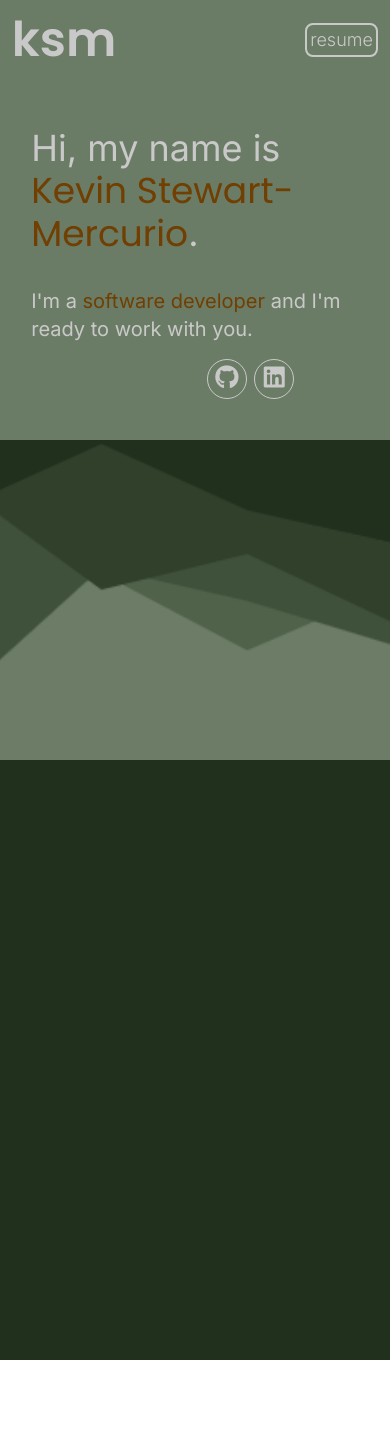
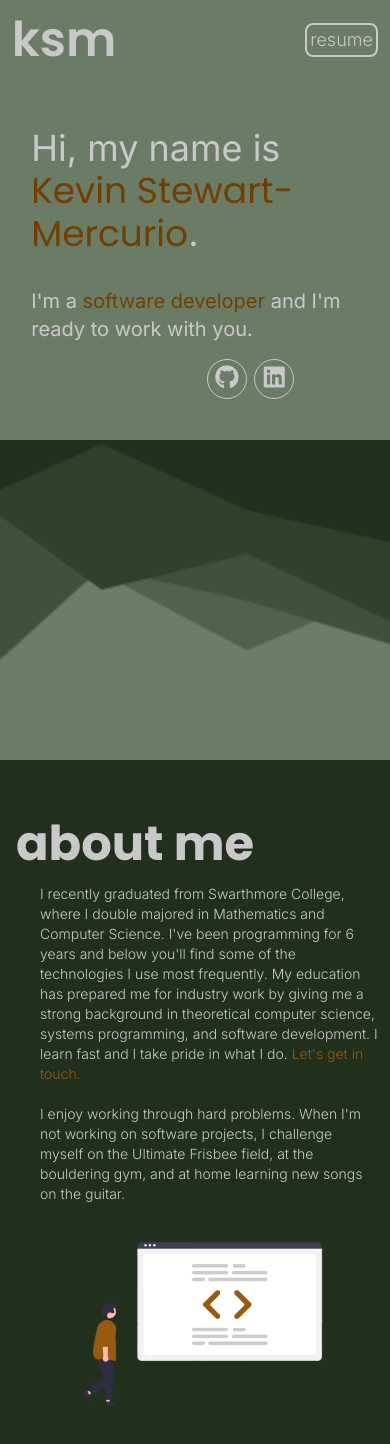
Before and after one commit to kevinstewartmercurio/portfolio, a Next.js app: page / in a window 390 px wide. Shown: the top 1444 px of the page. Before the commit the page ends 1360 px from the top, so only its background shows below. Built offline with nearby package versions, Linux system fonts and the light colour scheme.

Commit message:
added bio with responsive functionality

```diff
--- a/src/components/Bio.jsx
+++ b/src/components/Bio.jsx
@@ -1,8 +1,50 @@
+import Link from "next/link"
+import Image from "next/image"
+
+import codeReview from "../../public/undraw_code_review.png"
+
 export function Bio() {
     return (
         <>
-            <div className="bg-[#212f1d] w-full h-[600px] flex">
-
+            {/* #212f1d */}
+            <div className="bg-[#212f1d] w-full h-max py-[32px] flex flex-col">
+                <div className="text-[#cac9c9] h-max pl-4  md:pl-12 lg:pl-20 pr-3 md:pr-10 lg:pr-20 pt-7 pb-4">
+                    <h1 className="font-['Poppins'] text-5xl md:text-7xl lg:text-8xl font-bold">
+                        about me
+                    </h1>
+                    <div className="mt-4 pl-6 md:pl-10 lg:pl-16 font-['Inter'] text-sm md:text-base lg:text-xl font-light">
+                        <p>
+                            I recently graduated from Swarthmore College, where
+                            I double majored in Mathematics and Computer
+                            Science. I've been programming for 6 years and
+                            below you'll find some of the technologies I use
+                            most frequently. My education has prepared me for
+                            industry work by giving me a strong background in
+                            theoretical computer science, systems programming,
+                            and software development. I learn fast and I take
+                            pride in what I do.&nbsp;
+                            <Link
+                                href="/"
+                                className="text-[#965b0f] hover:underline"
+                            >
+                                Let's get in touch.
+                            </Link>
+                        </p>
+                        <p className="mt-5">
+                            I enjoy working through hard problems. When I'm not
+                            working on software projects, I challenge myself on
+                            the Ultimate Frisbee field, at the bouldering gym,
+                            and at home learning new songs on the guitar.
+                        </p>
+                    </div>
+                </div>
+                <div className="bg-[#212f1d] h-max flex justify-center">
+                    <Image
+                        src={codeReview}
+                        alt="undraw"
+                        className="bg-[#212f1d] w-[320px] sm:w-[480px]"
+                    />
+                </div>
             </div>
         </>
     )
--- a/src/components/Welcome.jsx
+++ b/src/components/Welcome.jsx
@@ -37,7 +37,7 @@ export function Welcome() {
                         and I'm ready to work with you.
                     </span>
                 </div>
-                <div className="mt-4 pl-[48%] sm:pl-[64%] md:pl-[56%] lg:pl-[36%]">
+                <div className="mt-4 pl-[48%] sm:pl-[64%] md:pl-[56%] lg:pl-[42%]">
                     {buttons.map((el, idx) => {
                         return (
                             <button
--- a/src/styles/globals.css
+++ b/src/styles/globals.css
@@ -1,114 +1,24 @@
-/* :root {
-  --max-width: 1100px;
-  --border-radius: 12px;
-  --font-mono: ui-monospace, Menlo, Monaco, 'Cascadia Mono', 'Segoe UI Mono',
-    'Roboto Mono', 'Oxygen Mono', 'Ubuntu Monospace', 'Source Code Pro',
-    'Fira Mono', 'Droid Sans Mono', 'Courier New', monospace;
-
-  --foreground-rgb: 0, 0, 0;
-  --background-start-rgb: 214, 219, 220;
-  --background-end-rgb: 255, 255, 255;
-
-  --primary-glow: conic-gradient(
-    from 180deg at 50% 50%,
-    #16abff33 0deg,
-    #0885ff33 55deg,
-    #54d6ff33 120deg,
-    #0071ff33 160deg,
-    transparent 360deg
-  );
-  --secondary-glow: radial-gradient(
-    rgba(255, 255, 255, 1),
-    rgba(255, 255, 255, 0)
-  );
-
-  --tile-start-rgb: 239, 245, 249;
-  --tile-end-rgb: 228, 232, 233;
-  --tile-border: conic-gradient(
-    #00000080,
-    #00000040,
-    #00000030,
-    #00000020,
-    #00000010,
-    #00000010,
-    #00000080
-  );
-
-  --callout-rgb: 238, 240, 241;
-  --callout-border-rgb: 172, 175, 176;
-  --card-rgb: 180, 185, 188;
-  --card-border-rgb: 131, 134, 135;
-}
-
-@media (prefers-color-scheme: dark) {
-  :root {
-    --foreground-rgb: 255, 255, 255;
-    --background-start-rgb: 0, 0, 0;
-    --background-end-rgb: 0, 0, 0;
-
-    --primary-glow: radial-gradient(rgba(1, 65, 255, 0.4), rgba(1, 65, 255, 0));
-    --secondary-glow: linear-gradient(
-      to bottom right,
-      rgba(1, 65, 255, 0),
-      rgba(1, 65, 255, 0),
-      rgba(1, 65, 255, 0.3)
-    );
-
-    --tile-start-rgb: 2, 13, 46;
-    --tile-end-rgb: 2, 5, 19;
-    --tile-border: conic-gradient(
-      #ffffff80,
-      #ffffff40,
-      #ffffff30,
-      #ffffff20,
-      #ffffff10,
-      #ffffff10,
-      #ffffff80
-    );
-
-    --callout-rgb: 20, 20, 20;
-    --callout-border-rgb: 108, 108, 108;
-    --card-rgb: 100, 100, 100;
-    --card-border-rgb: 200, 200, 200;
-  }
-}
-
-* {
-  box-sizing: border-box;
-  padding: 0;
-  margin: 0;
-}
-
-html,
-body {
-  max-width: 100vw;
-  overflow-x: hidden;
-}
-
-body {
-  color: rgb(var(--foreground-rgb));
-  background: linear-gradient(
-      to bottom,
-      transparent,
-      rgb(var(--background-end-rgb))
-    )
-    rgb(var(--background-start-rgb));
-}
-
-a {
-  color: inherit;
-  text-decoration: none;
-}
-
-@media (prefers-color-scheme: dark) {
-  html {
-    color-scheme: dark;
-  }
-} */
+/*
+light green #6b7c66
+dark green #212f1d
+name orange #703f01
+link orange #965b0f
+*/
 
 @tailwind base;
 @tailwind components;
 @tailwind utilities;
+
+/* Hide scrollbar for Chrome, Safari and Opera */
+body::-webkit-scrollbar {
+  display: none;
+}
+
+/* Hide scrollbar for IE, Edge and Firefox */
+body {
+  -ms-overflow-style: none;  /* IE and Edge */
+  scrollbar-width: none;  /* Firefox */
+}
 
 #resume-btn:hover {
     color: #2f3e29;
```
Also changed, not shown: public/undraw_code_review.png (added).
